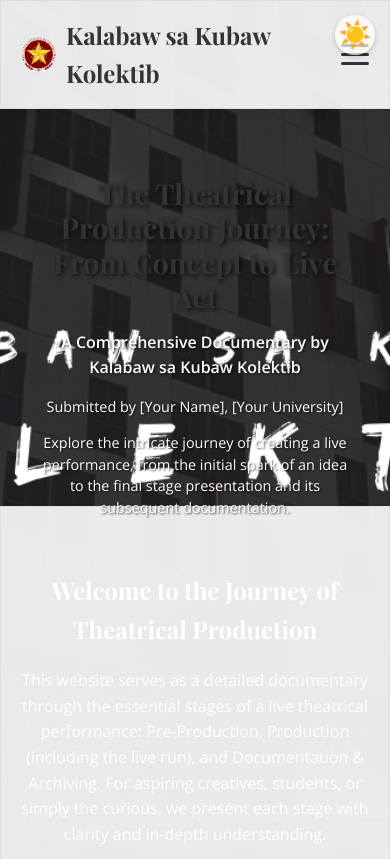
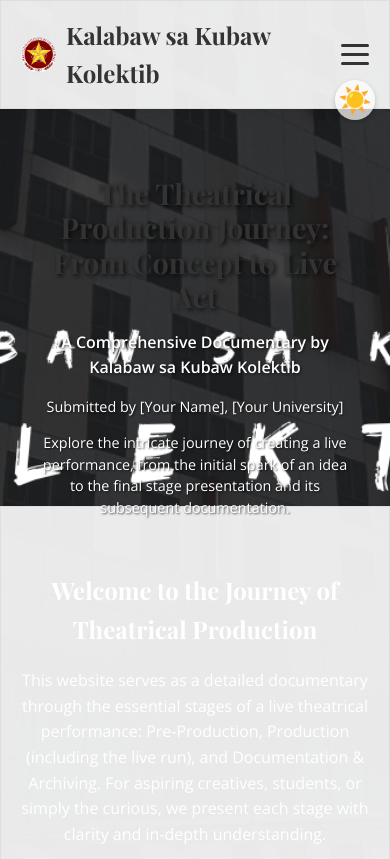
Before and after one commit to kalabawsakubaw0001/thesis-sample, a plain HTML site: page index.html in a window 390 px wide. Shown: the top 859 px of the page. Drawn offline with nearby package versions, Linux system fonts and the light colour scheme.

Commit message:
Version 7 css

```diff
--- a/css/style.css
+++ b/css/style.css
@@ -74,6 +74,7 @@
 
 /* Dark mode version for the homepage background elements */
 body.homepage-background.dark-mode header,
+body.homepage-background.dark-mode .hero, /* Ensure hero is also dark mode compatible if it has a background */
 body.homepage-background.dark-mode footer,
 body.homepage-background.dark-mode .introduction,
 body.homepage-background.dark-mode .page-content .content-section,
@@ -672,8 +673,9 @@
     }
     /* Responsive adjustments for the button */
     .theme-toggle {
-        top: 15px; /* Slightly less margin on smaller screens */
-        right: 15px;
+        /* Move the button lower on mobile to avoid the hamburger menu */
+        top: 80px; /* Adjusted to move below header on mobile */
+        right: 15px; /* Keep it on the right side */
         width: 40px; /* Slightly smaller button on mobile */
         height: 40px;
         font-size: 1.2em; /* Smaller icon on mobile */
```
